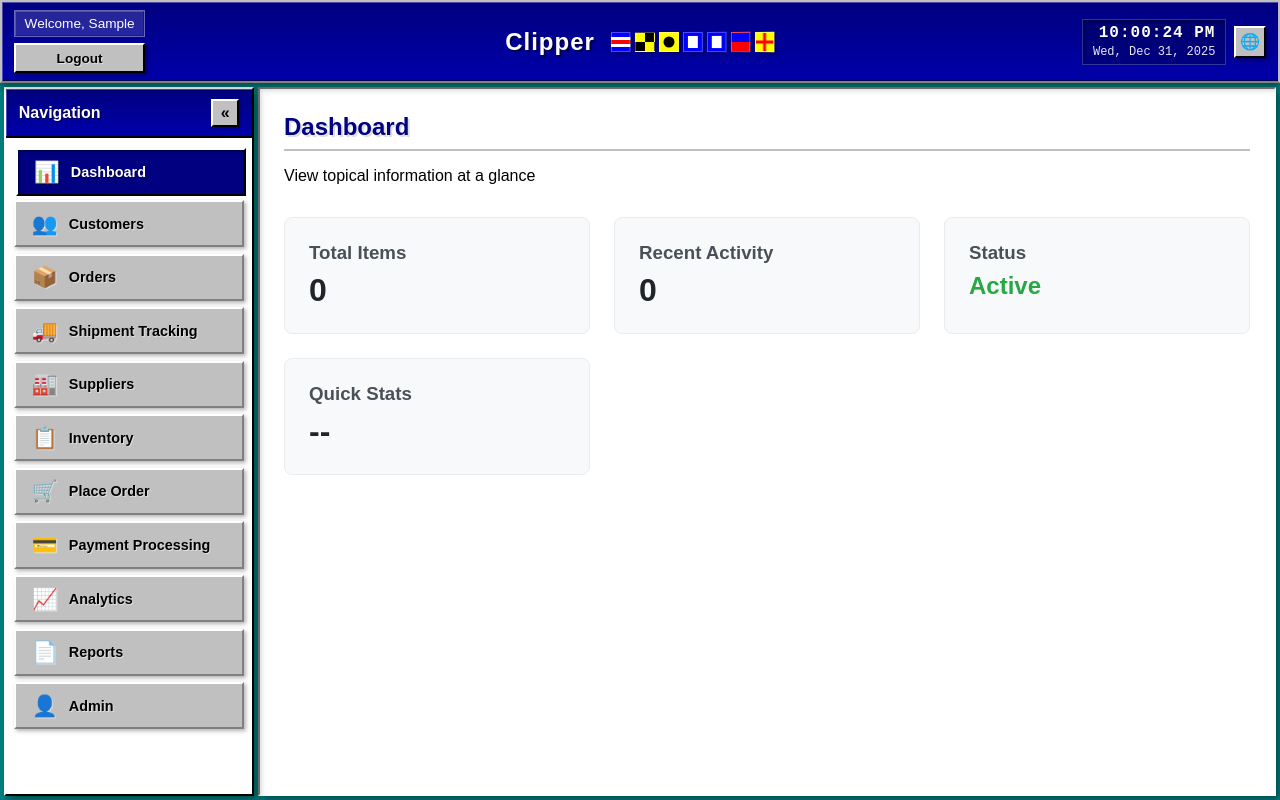
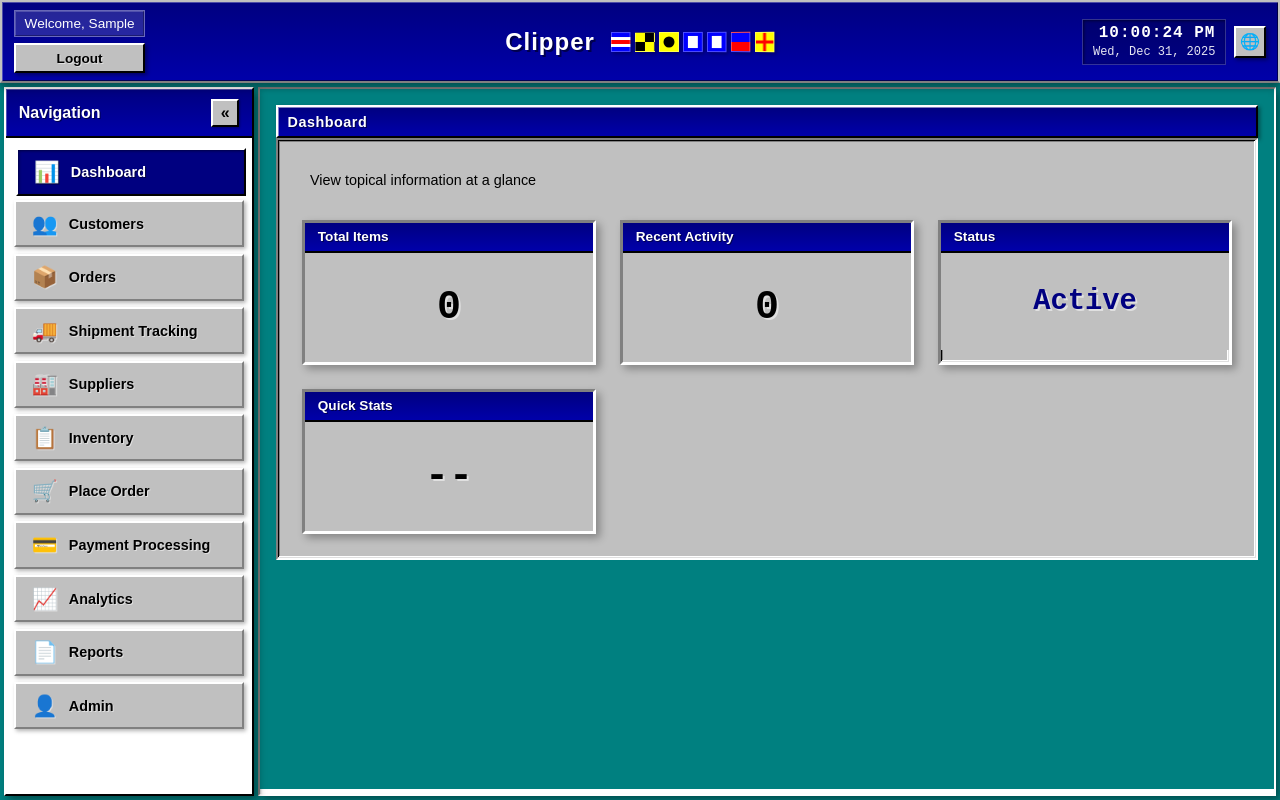
Before and after one commit to JackSawyerWATX/Clipper2.0, a React (Vite) app: page / in a window 1280 px wide. Both pictures are taken after typing "Sample", "Sample123" into the empty fields and a click on the button "Sign In". Built offline with nearby package versions, Linux system fonts and the light colour scheme.

Commit message:
updated the styles for the dashboard page

```diff
--- a/src/pages/Dashboard.jsx
+++ b/src/pages/Dashboard.jsx
@@ -1,30 +1,125 @@
 import React from 'react'
 
 function Dashboard() {
+  const styles = {
+    dashboardPage: {
+      background: '#008080',
+      padding: '1rem',
+      minHeight: 'calc(100vh - 100px)'
+    },
+    windowHeader: {
+      background: 'linear-gradient(to bottom, #000080 0%, #0000aa 100%)',
+      color: 'white',
+      padding: '0.4rem 0.6rem',
+      fontWeight: 'bold',
+      border: '2px solid',
+      borderColor: '#ffffff #000000 #000000 #ffffff',
+      boxShadow: 'inset 1px 1px 0 rgba(255,255,255,0.5), 2px 2px 4px rgba(0,0,0,0.4)',
+      display: 'flex',
+      alignItems: 'center',
+      marginBottom: 0
+    },
+    windowTitle: {
+      fontSize: '0.9rem',
+      textShadow: '1px 1px 0 rgba(0, 0, 0, 0.5)',
+      letterSpacing: '0.5px'
+    },
+    windowContent: {
+      background: '#c0c0c0',
+      border: '2px solid',
+      borderColor: '#808080 #ffffff #ffffff #808080',
+      padding: '1.5rem',
+      boxShadow: 'inset -1px -1px 0 #dfdfdf, inset 1px 1px 0 #000000, inset -2px -2px 0 #ffffff, inset 2px 2px 0 #808080'
+    },
+    subtitle: {
+      fontSize: '0.9rem',
+      color: '#000000',
+      margin: '0 0 1.5rem 0',
+      padding: '0.5rem',
+      background: '#c0c0c0'
+    },
+    dashboardGrid: {
+      display: 'grid',
+      gridTemplateColumns: 'repeat(auto-fit, minmax(220px, 1fr))',
+      gap: '1.5rem'
+    },
+    panel: {
+      background: '#c0c0c0',
+      border: '3px solid',
+      borderColor: '#808080 #ffffff #ffffff #808080',
+      boxShadow: 'inset -1px -1px 0 #dfdfdf, inset 1px 1px 0 #000000, inset -2px -2px 0 #ffffff, inset 2px 2px 0 #808080, 4px 4px 8px rgba(0,0,0,0.3)'
+    },
+    panelTitle: {
+      background: 'linear-gradient(to bottom, #000080 0%, #0000aa 100%)',
+      color: 'white',
+      padding: '0.4rem 0.8rem',
+      fontWeight: 'bold',
+      fontSize: '0.85rem',
+      textShadow: '1px 1px 0 rgba(0, 0, 0, 0.5)',
+      borderBottom: '2px solid',
+      borderColor: '#000000 #ffffff'
+    },
+    panelContent: {
+      padding: '2rem 1rem',
+      background: '#c0c0c0',
+      minHeight: '80px',
+      display: 'flex',
+      alignItems: 'center',
+      justifyContent: 'center'
+    },
+    displayValue: {
+      fontSize: '2.5rem',
+      fontWeight: 'bold',
+      color: '#000000',
+      textShadow: '2px 2px 0 rgba(255, 255, 255, 0.5)',
+      fontFamily: "'MS Sans Serif', 'Microsoft Sans Serif', monospace"
+    },
+    statusActive: {
+      fontSize: '1.8rem',
+      fontWeight: 'bold',
+      color: '#000080',
+      textShadow: '2px 2px 0 rgba(255, 255, 255, 0.5)',
+      fontFamily: "'MS Sans Serif', 'Microsoft Sans Serif', monospace"
+    }
+  }
+
   return (
-    <div className="page">
-      <h1>Dashboard</h1>
-      <p>View topical information at a glance</p>
+    <div className="page" style={styles.dashboardPage}>
+      <div style={styles.windowHeader}>
+        <span style={styles.windowTitle}>Dashboard</span>
+      </div>
 
-      <div style={{ display: 'grid', gridTemplateColumns: 'repeat(auto-fit, minmax(250px, 1fr))', gap: '1.5rem', marginTop: '2rem' }}>
-        <div style={{ padding: '1.5rem', background: '#f8f9fa', borderRadius: '8px', border: '1px solid #e9ecef' }}>
-          <h3 style={{ margin: '0 0 0.5rem 0', color: '#495057' }}>Total Items</h3>
-          <p style={{ fontSize: '2rem', fontWeight: 'bold', margin: 0, color: '#212529' }}>0</p>
-        </div>
+      <div style={styles.windowContent}>
+        <p style={styles.subtitle}>View topical information at a glance</p>
 
-        <div style={{ padding: '1.5rem', background: '#f8f9fa', borderRadius: '8px', border: '1px solid #e9ecef' }}>
-          <h3 style={{ margin: '0 0 0.5rem 0', color: '#495057' }}>Recent Activity</h3>
-          <p style={{ fontSize: '2rem', fontWeight: 'bold', margin: 0, color: '#212529' }}>0</p>
-        </div>
+        <div style={styles.dashboardGrid}>
+          <div style={styles.panel}>
+            <div style={styles.panelTitle}>Total Items</div>
+            <div style={styles.panelContent}>
+              <div style={styles.displayValue}>0</div>
+            </div>
+          </div>
 
-        <div style={{ padding: '1.5rem', background: '#f8f9fa', borderRadius: '8px', border: '1px solid #e9ecef' }}>
-          <h3 style={{ margin: '0 0 0.5rem 0', color: '#495057' }}>Status</h3>
-          <p style={{ fontSize: '1.5rem', fontWeight: 'bold', margin: 0, color: '#28a745' }}>Active</p>
-        </div>
+          <div style={styles.panel}>
+            <div style={styles.panelTitle}>Recent Activity</div>
+            <div style={styles.panelContent}>
+              <div style={styles.displayValue}>0</div>
+            </div>
+          </div>
 
-        <div style={{ padding: '1.5rem', background: '#f8f9fa', borderRadius: '8px', border: '1px solid #e9ecef' }}>
-          <h3 style={{ margin: '0 0 0.5rem 0', color: '#495057' }}>Quick Stats</h3>
-          <p style={{ fontSize: '2rem', fontWeight: 'bold', margin: 0, color: '#212529' }}>--</p>
+          <div style={styles.panel}>
+            <div style={styles.panelTitle}>Status</div>
+            <div style={styles.panelContent}>
+              <div style={styles.statusActive}>Active</div>
+            </div>
+          </div>
+
+          <div style={styles.panel}>
+            <div style={styles.panelTitle}>Quick Stats</div>
+            <div style={styles.panelContent}>
+              <div style={styles.displayValue}>--</div>
+            </div>
+          </div>
         </div>
       </div>
     </div>
```
Also changed, not shown: src/styles/Dashboard.css (added, +137 -0 lines).
